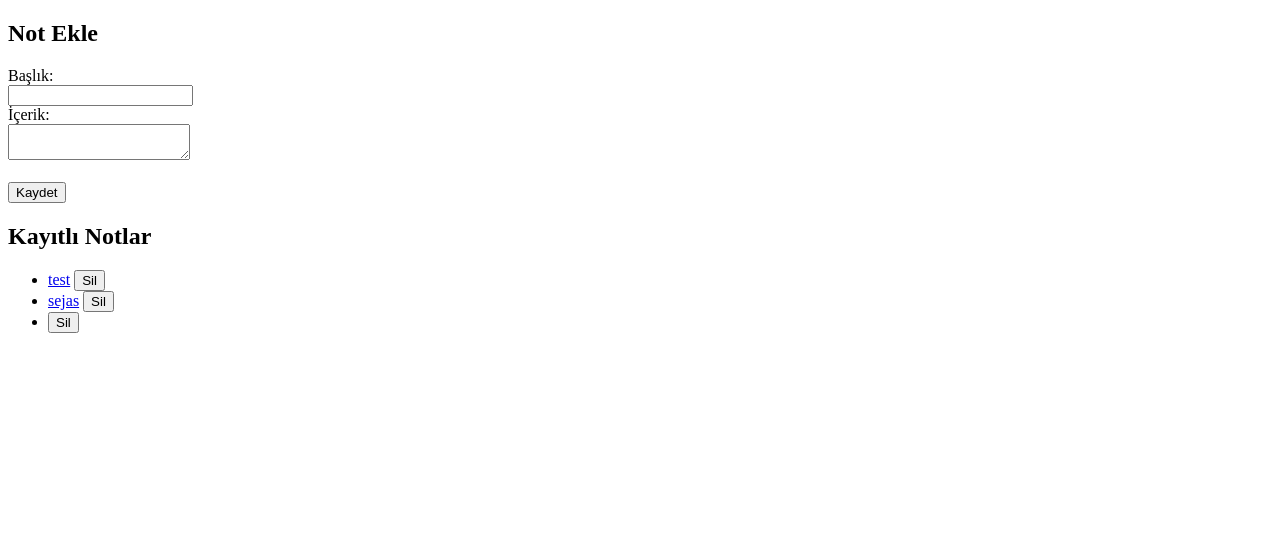
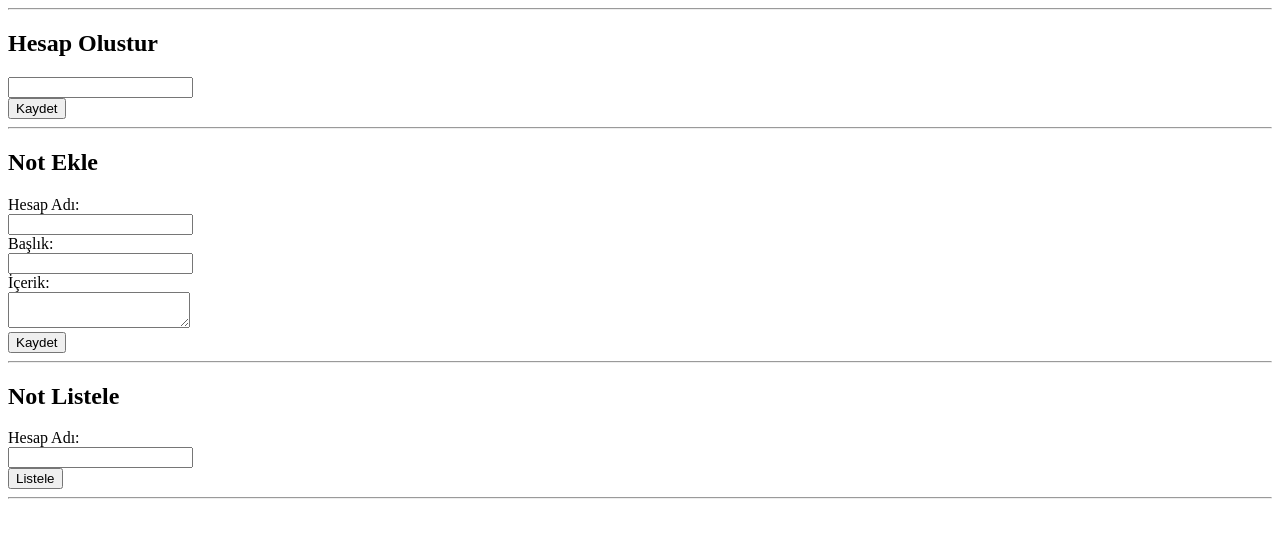
Before and after one commit to AhmetCekmece/web_note, a PHP site: page / in a window 1280 px wide. Shown: the top 538 px of the page. Run offline with PHP 8.4, Linux system fonts and the light colour scheme.

Commit message:
Add files via upload

```diff
--- a/index.php
+++ b/index.php
@@ -1,47 +1,41 @@
 <?php
-// Eğer form gönderildiyse
-if ($_SERVER["REQUEST_METHOD"] == "POST") {
-    // JSON dosyasına kaydedilecek veriyi hazırla
-    $yeni_not = array(
-        'baslik' => $_POST['baslik'],
-        'icerik' => $_POST['icerik']
-    );
+    if (isset($_POST['Hesap_olustur'])) {
+        $dosya = 'notlar.json';
+        $notlar = file_exists($dosya) ? json_decode(file_get_contents($dosya), true) : array();
 
-    // JSON dosyasını oku veya oluştur
-    $dosya = 'notlar.json';
-    $notlar = file_exists($dosya) ? json_decode(file_get_contents($dosya), true) : array();
+        $yeni_not = array(
+            'hesapadi' => $_POST['hesapadi'],
+            'unique_index' => 0
+        );
+        $notlar[] = $yeni_not;
+        file_put_contents($dosya, json_encode(array_values($notlar)));
+    }
 
-    // Yeni notu notlar dizisine ekle
-    $notlar[] = $yeni_not;
+    if (isset($_POST['Not_Olustur'])) {
+        $dosya = 'notlar.json';
+        $notlar = file_exists($dosya) ? json_decode(file_get_contents($dosya), true) : array();
 
-    // Notları JSON dosyasına kaydet
-    file_put_contents($dosya, json_encode(array_values($notlar)));
+        $hesap = $_POST['hesap'];
+        $hesap_adlari = array_column($notlar, 'hesapadi');
+        if (in_array($hesap, $hesap_adlari)) {
+            foreach ($notlar as &$not) {
+                if ($not['hesapadi'] === $hesap) {
+                    $not['unique_index'] = $not['unique_index'] + 1;
+                    $yeni_not = array(
+                        'not_uindex' => $not['unique_index'],
+                        'baslik' => $_POST['baslik'],
+                        'icerik' => $_POST['icerik']
+                    );
+                    $not['notlar'][] = $yeni_not;
+                }
+            }
+            file_put_contents($dosya, json_encode($notlar));
+        }
+        else {
+            echo "gecersiz hesapadi";
+        }
+    }
 
-    // Başarılı bir şekilde kaydedildiğini kullanıcıya bildir
-    echo "<p>Notunuz başarıyla kaydedildi!</p>";
-}
-
-// Notları JSON dosyasından oku
-$dosya = 'notlar.json';
-$notlar = file_exists($dosya) ? json_decode(file_get_contents($dosya), true) : array();
-
-// Eğer silme işlemi isteği varsa
-if (isset($_POST['sil_id'])) {
-    $sil_id = $_POST['sil_id'];
-    // Eğer sil_id geçerli bir anahtar ise ve o anahtar notlar dizisinde varsa
-    if (array_key_exists($sil_id, $notlar)) {
-        // Notu sil
-        unset($notlar[$sil_id]);
-        // JSON dosyasındaki boş olan notları kaldır
-        $notlar = array_filter($notlar);
-        // Notları JSON dosyasına kaydet
-        file_put_contents($dosya, json_encode(array_values($notlar)));
-        // Silindiğini kullanıcıya bildir
-        echo "<p>Not başarıyla silindi!</p>";
-    } else {
-        echo "<p>Geçersiz not ID</p>";
-    }
-}
 ?>
 
 <!DOCTYPE html>
@@ -52,69 +46,55 @@ if (isset($_POST['sil_id'])) {
     <title>Not Defteri</title>
 </head>
 <body>
+    <hr>
+    <h2>Hesap Olustur</h2>
+    <form method="post">
+        <input type="hidden" name="Hesap_olustur">
+        <input type="text" id="hesapadi" name="hesapadi"><br>
+        <input type="submit" value="Kaydet">
+    </form><hr>
+
     <h2>Not Ekle</h2>
-    <form method="post" action="<?php echo $_SERVER['PHP_SELF']; ?>">
+    <form method="post">
+        <input type="hidden" name="Not_Olustur">
+        <label for="hesap">Hesap Adı:</label><br>
+        <input type="text" id="hesap" name="hesap"><br>
         <label for="baslik">Başlık:</label><br>
         <input type="text" id="baslik" name="baslik"><br>
         <label for="icerik">İçerik:</label><br>
-        <textarea id="icerik" name="icerik"></textarea><br><br>
+        <textarea id="icerik" name="icerik"></textarea><br>
         <input type="submit" value="Kaydet">
+    </form><hr>
+
+    <h2>Not Listele</h2>
+    <form method="post">
+        <input type="hidden" name="Not_Listele">
+        <label for="lhesap">Hesap Adı:</label><br>
+        <input type="text" id="lhesap" name="lhesap"><br>
+        <input type="submit" value="Listele">
     </form>
+    <?php
+    if (isset($_POST['Not_Listele'])) {
+        $dosya = 'notlar.json';
+        $notlar = file_exists($dosya) ? json_decode(file_get_contents($dosya), true) : array();
 
-    <h2>Kayıtlı Notlar</h2>
-    <ul>
-        <?php foreach ($notlar as $key => $not): ?>
-            <li>
-                <a href="?not_id=<?php echo $key; ?>"><?php echo $not['baslik']; ?></a>
-                <form method="post" action="<?php echo $_SERVER['PHP_SELF']; ?>" style="display:inline;">
-                    <input type="hidden" name="sil_id" value="<?php echo $key; ?>">
-                    <button type="submit">Sil</button>
-                </form>
-            </li>
-        <?php endforeach; ?>
-    </ul>
+        $lhesap = $_POST['lhesap'];
 
-    <?php
-    // Eğer bir not bağlantısına tıklanmışsa ve not_id parametresi varsa
-    if (isset($_GET['not_id'])) {
-        $not_id = $_GET['not_id'];
-        // Eğer not_id geçerli bir anahtar ise ve o anahtar notlar dizisinde varsa
-        if (array_key_exists($not_id, $notlar)) {
-            // Notun başlığını ve içeriğini göster
-            $secili_not = $notlar[$not_id];
-            echo "<h2>{$secili_not['baslik']}</h2>";
-            echo "<p>{$secili_not['icerik']}</p>";
+        // Belirtilen hesap adına göre notları filtrele
+        $filtrelenmis_notlar = array_filter($notlar, function ($not) use ($lhesap) {
+            return $not['hesapadi'] === $lhesap;
+        });
 
-            // Düzenleme formu
-            echo '<form method="post" action="' . $_SERVER['PHP_SELF'] . '">';
-            echo '<input type="hidden" name="duzenle_id" value="' . $not_id . '">';
-            echo '<label for="duzenle_baslik">Yeni Başlık:</label><br>';
-            echo '<input type="text" id="duzenle_baslik" name="duzenle_baslik" value="' . $secili_not['baslik'] . '"><br>';
-            echo '<label for="duzenle_icerik">Yeni İçerik:</label><br>';
-            echo '<textarea id="duzenle_icerik" name="duzenle_icerik">' . $secili_not['icerik'] . '</textarea><br><br>';
-            echo '<button type="submit">Kaydet</button>';
-            echo '</form>';
-        } else {
-            echo "<p>Geçersiz not ID</p>";
+        // Filtrelenmiş notların başlıklarını yazdır
+        echo "<h2>$lhesap Hesabına Ait Notlar</h2>";
+        echo "<ul>";
+        foreach ($filtrelenmis_notlar as $not) {
+            foreach ($not['notlar'] as $n) {
+                echo "<li>{$n['baslik']}</li>";
+            }
         }
+        echo "</ul>";
     }
-
-    // Eğer düzenleme işlemi isteği varsa
-    if (isset($_POST['duzenle_id'])) {
-        $duzenle_id = $_POST['duzenle_id'];
-        // Eğer duzenle_id geçerli bir anahtar ise ve o anahtar notlar dizisinde varsa
-        if (array_key_exists($duzenle_id, $notlar)) {
-            // Yeni başlık ve içerikle notu güncelle
-            $notlar[$duzenle_id]['baslik'] = $_POST['duzenle_baslik'];
-            $notlar[$duzenle_id]['icerik'] = $_POST['duzenle_icerik'];
-            // Notları JSON dosyasına kaydet
-            file_put_contents($dosya, json_encode(array_values($notlar)));
-            // Güncellendiğini kullanıcıya bildir
-            echo "<p>Not başarıyla güncellendi!</p>";
-        } else {
-            echo "<p>Geçersiz not ID</p>";
-        }
-    }
-    ?>
+    ?><hr>
 </body>
 </html>
--- a/notlar.json
+++ b/notlar.json
@@ -1 +1 @@
-[{"baslik":"test","icerik":"124"},{"baslik":"sejas","icerik":"asf"},{"baslik":null,"icerik":null}]
+[{"username":"ali","password":"aaa","unique_index":0},{"hesapadi":"veli","password":"bbb","unique_index":0}]
```
